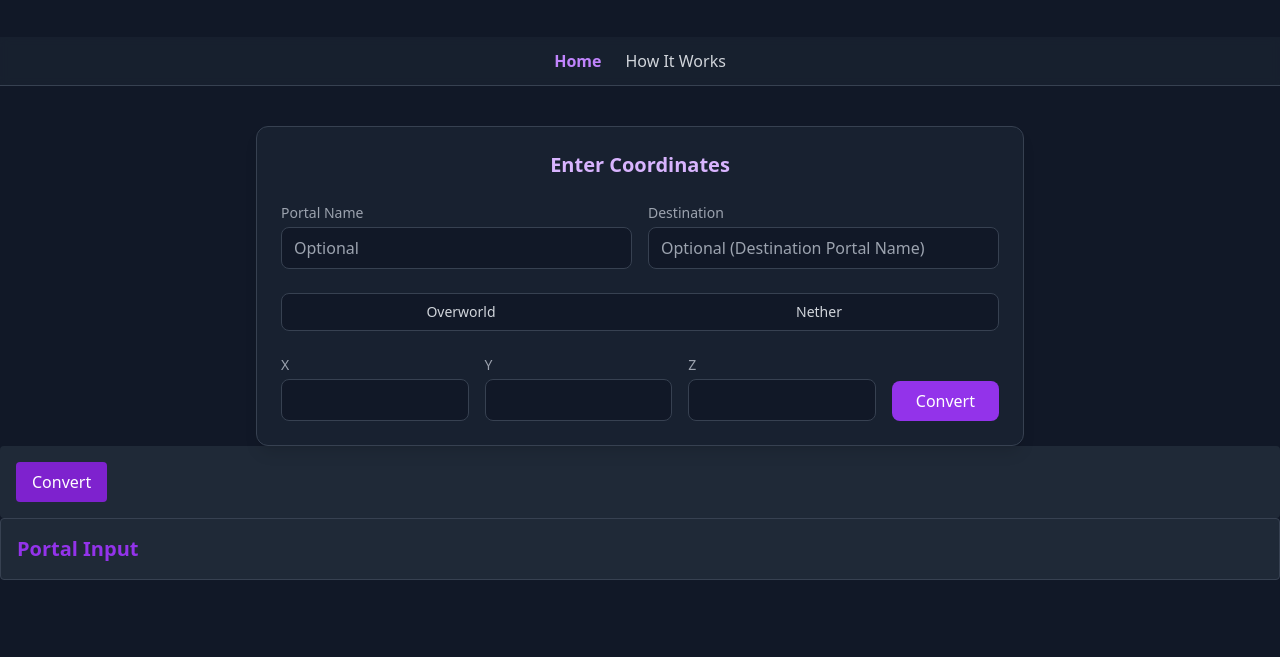
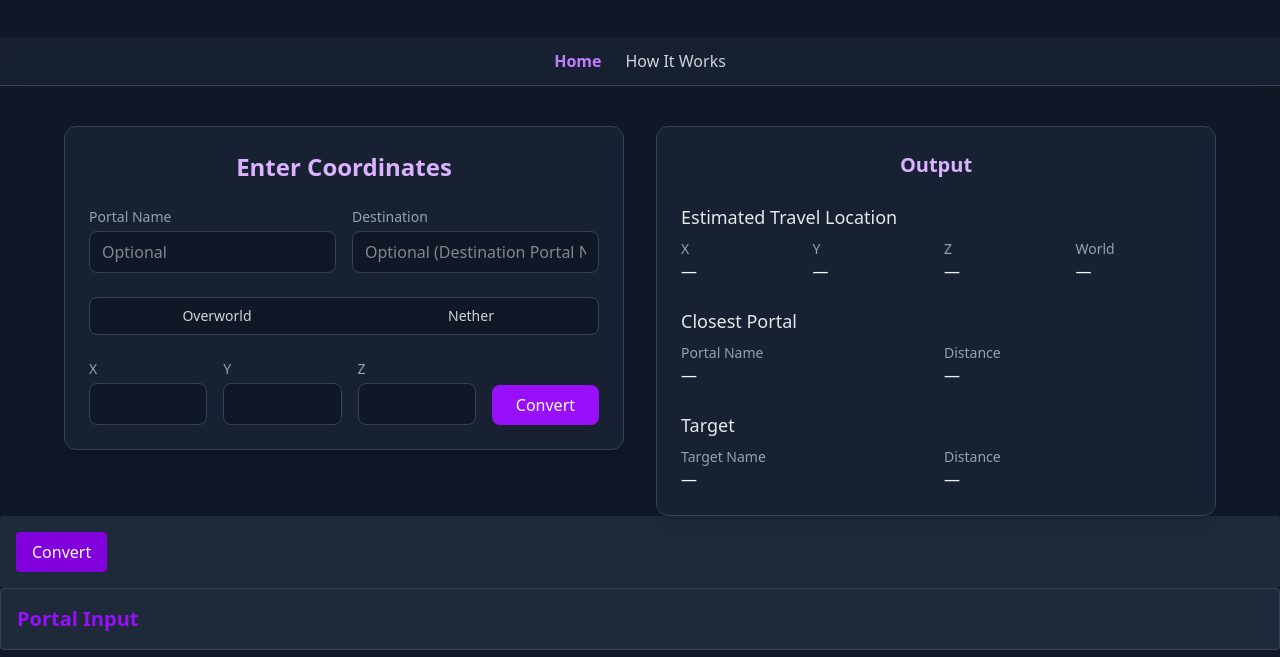
Before and after one commit to CCD04/CCD04.github.io, a website: page index.html in a window 1280 px wide. Shown: the part 143-800 px from the top of the page. Drawn offline with nearby package versions, Linux system fonts and the light colour scheme.

Commit message:
output card

```diff
--- a/index.html
+++ b/index.html
@@ -2,7 +2,6 @@
 <!-- tailwindcss -->
 <html>
 <head>
-  <script src="https://cdn.tailwindcss.com"></script> <!--Activates Tailwind CSS-->
   <title>Nether Portal Linker - Home</title> <!-- Tab Title -->
   <meta name="description" content="Nether Portal Linker">
   <meta name="keywords" content="minecraft, nether portal, calculator, coordinates">
@@ -33,12 +32,15 @@
   </nav>
 
   <!-- Portal Add -->
+  <section class="w-full px-4 mt-10">
+    <div class="max-w-6xl mx-auto flex flex-col lg:flex-row gap-8">
 
-  <section class="w-full px-4 mt-10">
-    <div class="max-w-3xl mx-auto bg-gray-800/60 backdrop-blur-sm border border-gray-700 rounded-xl p-6 shadow-lg">
+    <!-- Input Card -->
+      <div class="flex-1">
+        <div class="bg-gray-800/60 backdrop-blur-sm border border-gray-700 rounded-xl p-6 shadow-lg">
 
           <!-- Section Title -->
-      <h2 class="text-xl font-semibold text-purple-300 mb-6 text-center">
+          <h2 class="text-2xl font-semibold text-purple-300 mb-6 text-center">
             Enter Coordinates
           </h2>
 
@@ -66,7 +68,7 @@
 
           <!-- World Input -->
           <div class="w-full mb-6">
-        <div class="flex bg-gray-900 border border-gray-700 rounded-lg overflow-hidden w-full md:w-auto">
+            <div class="flex bg-gray-900 border border-gray-700 rounded-lg overflow-hidden w-full">
 
               <button id="overworldBtn"
                       class="flex-1 px-4 py-2 text-sm font-medium text-gray-300 hover:bg-gray-700 transition">
@@ -115,8 +117,77 @@
 
           </div>
         </div>
+      </div>
+
+      <!-- Output Card -->
+      <div class="flex-1">
+        <div class="bg-gray-800/60 backdrop-blur-sm border border-gray-700 rounded-xl p-6 shadow-lg">
+
+          <h2 class="text-xl font-semibold text-purple-300 mb-6 text-center">
+            Output
+          </h2>
+
+          <div class="space-y-6">
+
+            <!-- Estimated Travel Location -->
+            <div>
+              <h3 class="text-lg font-medium text-gray-200 mb-2">Estimated Travel Location</h3>
+              <div class="grid grid-cols-2 md:grid-cols-4 gap-4">
+                <div>
+                  <p class="text-sm text-gray-400">X</p>
+                  <p class="text-gray-100" id="outX">—</p>
+                </div>
+                <div>
+                  <p class="text-sm text-gray-400">Y</p>
+                  <p class="text-gray-100" id="outY">—</p>
+                </div>
+                <div>
+                  <p class="text-sm text-gray-400">Z</p>
+                  <p class="text-gray-100" id="outZ">—</p>
+                </div>
+                <div>
+                  <p class="text-sm text-gray-400">World</p>
+                  <p class="text-gray-100" id="outWorld">—</p>
+                </div>
+              </div>
+            </div>
+
+            <!-- Closest Portal -->
+            <div>
+              <h3 class="text-lg font-medium text-gray-200 mb-2">Closest Portal</h3>
+              <div class="grid grid-cols-2 md:grid-cols-2 gap-4">
+                <div>
+                  <p class="text-sm text-gray-400">Portal Name</p>
+                  <p class="text-gray-100" id="closestName">—</p>
+                </div>
+                <div>
+                  <p class="text-sm text-gray-400">Distance</p>
+                  <p class="text-gray-100" id="closestDistance">—</p>
+                </div>
+              </div>
+            </div>
+
+            <!-- Target -->
+            <div>
+              <h3 class="text-lg font-medium text-gray-200 mb-2">Target</h3>
+              <div class="grid grid-cols-2 md:grid-cols-2 gap-4">
+                <div>
+                  <p class="text-sm text-gray-400">Target Name</p>
+                  <p class="text-gray-100" id="targetName">—</p>
+                </div>
+                <div>
+                  <p class="text-sm text-gray-400">Distance</p>
+                  <p class="text-gray-100" id="targetDistance">—</p>
+                </div>
+              </div>
+            </div>
+
+          </div>
+
+        </div>
+      </div>
+  </div>
   </section>
-
 
   <!-- Portal List -->
 
```
Also changed, not shown: src/output.css. Lines whose indentation alone changed are shown as unchanged.
